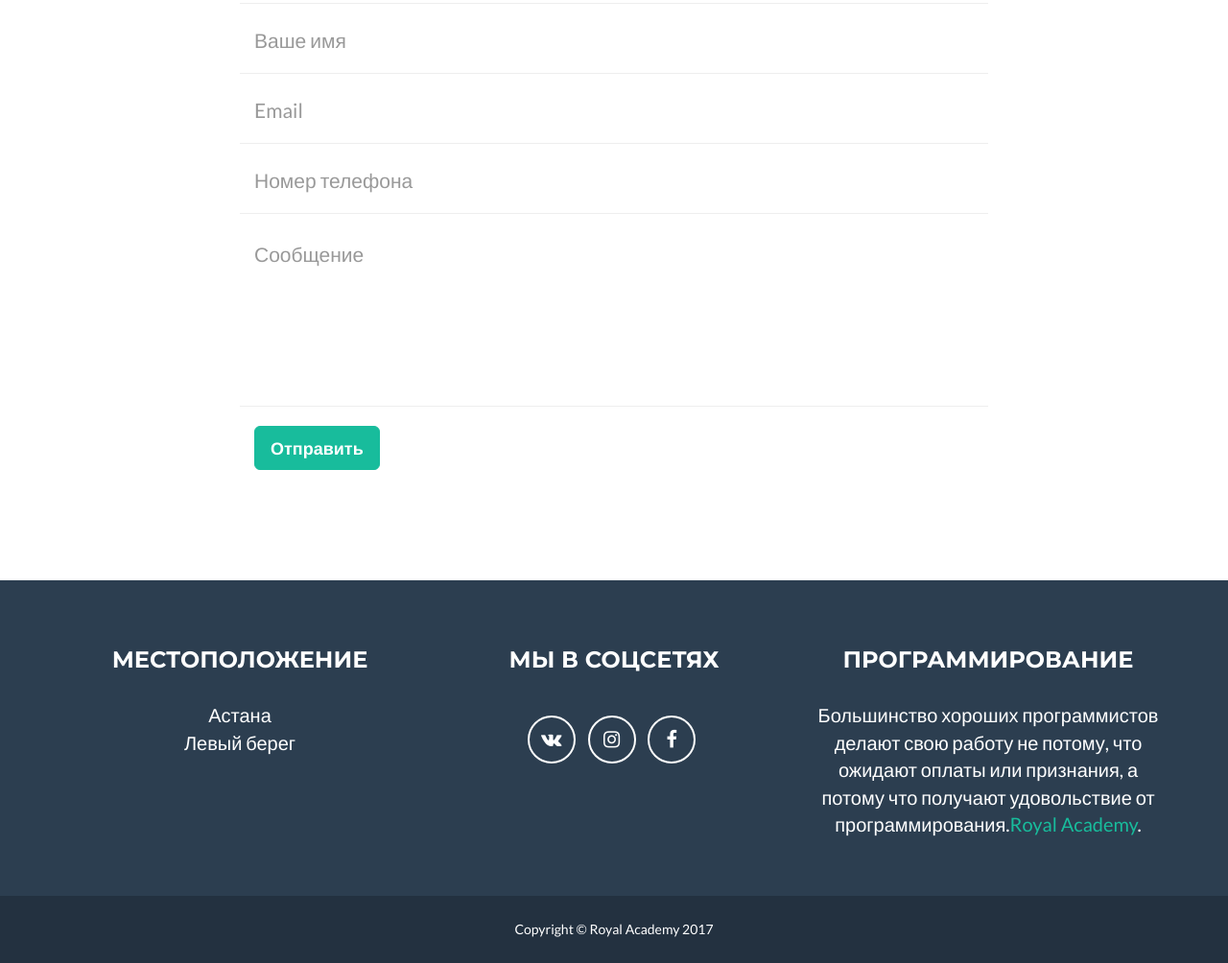
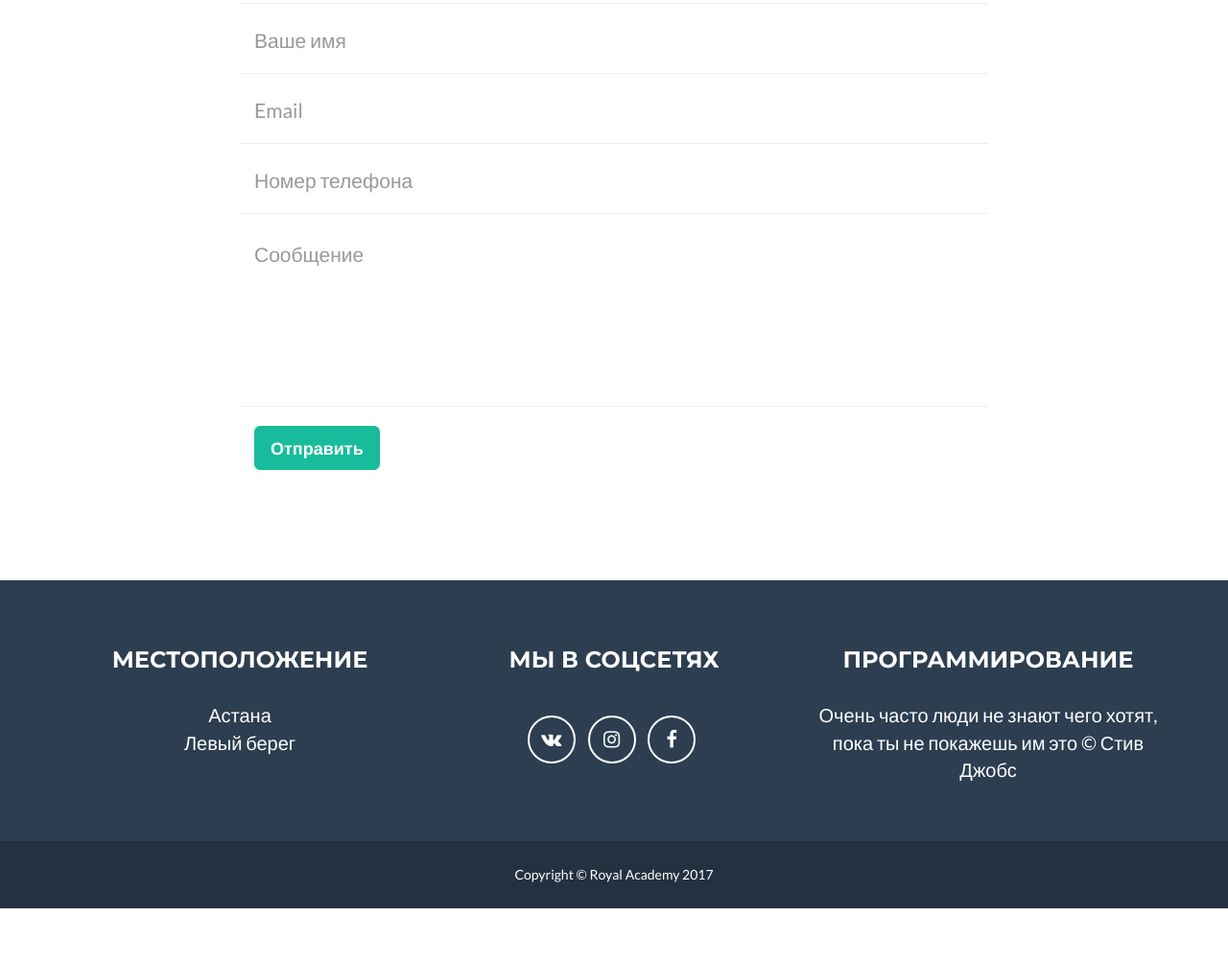
Before and after one commit to royalacademykz/royalacademykz.github.io, a website: page index.html in a window 1280 px wide. Shown: the part 2387-3391 px from the top of the page at 96% size. After the commit the page ends 3334 px from the top, so only its background shows below. Drawn offline with nearby package versions, Linux system fonts and the light colour scheme.

Commit message:
Update index.html

```diff
--- a/index.html
+++ b/index.html
@@ -263,7 +263,7 @@
                     </div>
                     <div class="footer-col col-md-4">
                         <h3>Программирование</h3>
-                        <p>Большинство хороших программистов делают свою работу не потому, что ожидают оплаты или признания, а потому что получают удовольствие от программирования.<a href="https://royalacademy.kz">Royal Academy</a>.</p>
+                        <p>Очень часто люди не знают чего хотят, пока ты не покажешь им это &copy; Стив Джобс</p>
                     </div>
                 </div>
             </div>
```
